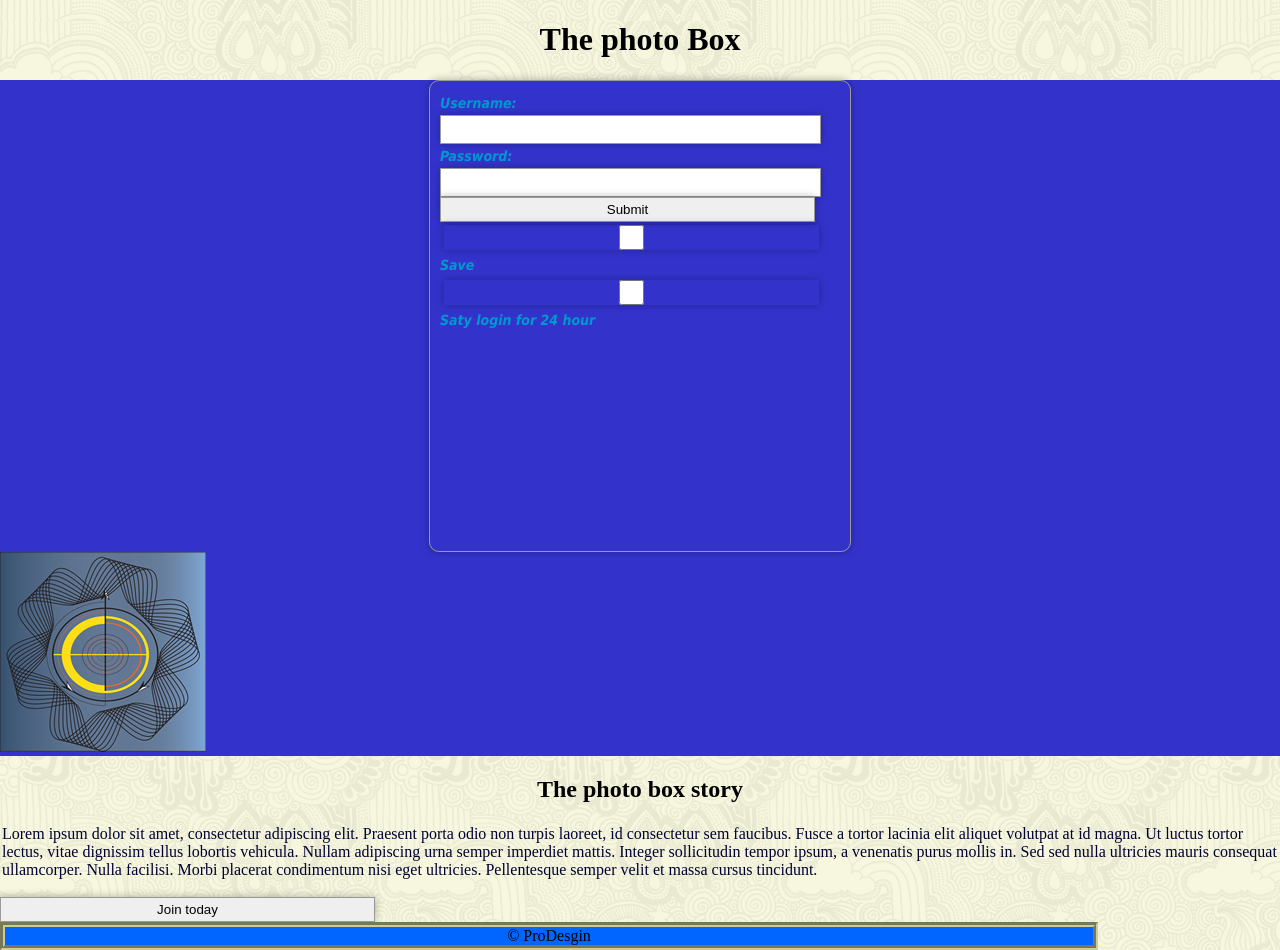
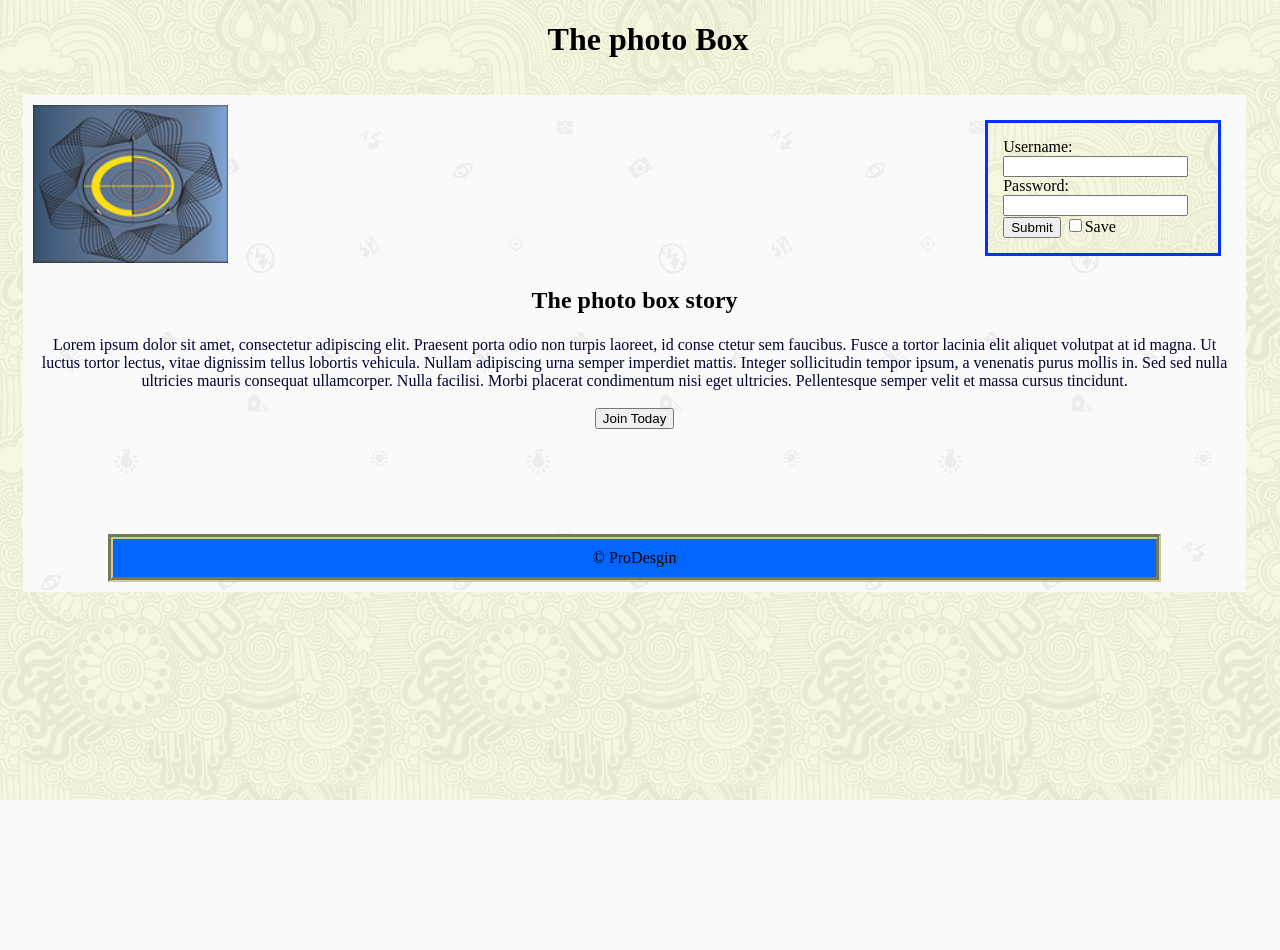
Before and after one commit to mfinning/Finning_Marcus_PWA2, a PHP site: page / in a window 1280 px wide. After the commit the page ends 800 px from the top, so only its background shows below. Run offline with PHP 8.4, Linux system fonts and the light colour scheme; some libraries are stand-ins or nearby versions.

Commit message:
redid forms and css style sheet

```diff
--- a/Finning_Marcus_PWA2_project/admin.html
+++ b/Finning_Marcus_PWA2_project/admin.html
@@ -29,10 +29,12 @@
 </head>
 
 <body>
+<div class="contaner">
 
 <header><img src="images/The-photoboxlogo.jpg" alt="logo">
-
+<div class="logout">
 <button type="button" autofocus>Log Out</button>
+</div>
 		<h1> The Photo Box </h1>
 		<h2> Welcome to photobox admin page</h2>
 </header>
@@ -52,7 +54,7 @@
 
 	<div id="content" style="background-color:#999;height:200px;width:400px;float:left;">
 	Content goes here</div>
-
+</div>
 <footer id="footer" style="background-color:#06F;clear:both;text-align:center;">
 		&copy; ProDesgin</div>
 </footer>
--- a/Finning_Marcus_PWA2_project/css/style.css
+++ b/Finning_Marcus_PWA2_project/css/style.css
@@ -1,32 +1,39 @@
-/*
-Responsive 996px grid system ~ Style CSS.
-Copyright 2013, Josh Cope
-*/
-
 /* =============================================================================
    Site Styles
    ========================================================================== */
 
 
 
-body,html {
-	background-image:url(../images/skulls.png);
-	margin: 0;
-	padding: 0;
+body ,.logon {
+	margin-bottom: 60px;
+	background-image: url(../images/skulls.png);
+	height: 100%;
+	width: 100%;
+	left: auto;
+	top: auto;
+	right: auto;
+	bottom: auto;
+	}
+
+.contaner
+{
+	background: url(../images/photography.png);
+	margin: 15px;
+	padding: 10px;
+	height: 95%;
+	width: 94%;
+	left: 45px;
+	top: 50px;
+	right: 45px;
+	bottom: 50px;
+	clear: both;
+	float: left;
+	position: static;
 
 }
 
 
 
-
-
-footer
-{
-	border:5px #CBCC99 groove;
-	background-color: rgb(119,120,90);
-	width:85%;
-	position: static;
-}
 
 a
 {
@@ -43,17 +50,18 @@ h6
 	color:rgb(0,0,0)
 }
 
+footer
+{
+	border: 5px #CBCC99 groove;
+	background-color: rgb(119,120,90);
+	width: 85%;
+	margin: auto;
+	position: relative;
+	padding: 10px;
+}
 /* =============================================================================
    Page Styles
    ========================================================================== */
-
-logon
- {
-	 float:left:
-	 background-color:rgb(176,147,68);
-	 color:rgb(203,204,153);
- }
-
 
 
 article
@@ -84,14 +92,7 @@ aside
 }
 
 
-header
-{
-	background-color:rgb(51,51,204);
-	position: inherit;
-	margin:auto;
-	alignment-adjust:central;
 
-}
 #link li
 {
 	text-align:center;
@@ -127,60 +128,40 @@ p
  }
 
  /*================== forms =======================================*/
- form    {
-background: -webkit-gradient(linear, bottom, left 175px, from(#CCCCCC), to(#EEEEEE));
-background: -moz-linear-gradient(bottom, #CCCCCC, #EEEEEE 175px);
-margin:auto;
-position:relative;
-width:400px;
-height:450px;
-font-family: Tahoma, Geneva, sans-serif;
-font-size: 14px;
-font-style: italic;
-line-height: 24px;
-font-weight: bold;
-color: #09C;
-text-decoration: none;
--webkit-border-radius: 10px;
--moz-border-radius: 10px;
-border-radius: 10px;
-padding:10px;
-border: 1px solid #999;
-border: inset 1px solid #333;
--webkit-box-shadow: 0px 0px 8px rgba(0, 0, 0, 0.3);
--moz-box-shadow: 0px 0px 8px rgba(0, 0, 0, 0.3);
-box-shadow: 0px 0px 8px rgba(0, 0, 0, 0.3);
+ .logon
+{
+	position: static;
+	z-index: -1;
+	height: 100px;
+	width: 200px;
+	top: 15px;
+	right: 15px;
+	padding: 15px;
+	float: right;
+	border: medium solid #0033FF;
+	visibility: visible;
+	margin: 15px;
+	}
+.logout
+{
+	background: #CCCC66;
 }
-input    {
-width:375px;
-display:block;
-border: 1px solid #999;
-height: 25px;
--webkit-box-shadow: 0px 0px 8px rgba(0, 0, 0, 0.3);
--moz-box-shadow: 0px 0px 8px rgba(0, 0, 0, 0.3);
-box-shadow: 0px 0px 8px rgba(0, 0, 0, 0.3);
+
+.regform
+{
+	padding: 10px;
+	height: 200px;
+	width: 525px;
+	border: 5px solid #0000CC;
+	background: url(../images/techstyle.jpg);
+	position: static;
+	left: 100px;
+	top: inherit;
+	right: 100px;
+	bottom: auto;
+	float: right;
 }
-input.button {
-width:100px;
-position:absolute;
-right:20px;
-bottom:20px;
-background:#09C;
-color:#fff;
-font-family: Tahoma, Geneva, sans-serif;
-height:30px;
--webkit-border-radius: 15px;
--moz-border-radius: 15px;
-border-radius: 15px;
-border: 1p solid #999;
-}
-input.button:hover {
-background:#fff;
-color:#09C;
-}
-textarea:focus, input:focus {
-border: 1px solid #09C;
-}
+
 /*======================================================================
 	Gallery
 =====================================================================*/
@@ -191,43 +172,6 @@ border: 1px solid #09C;
    Media Queries
    ========================================================================== */
 
-/* Tablet Portrait size to Base 996px */
-@media only screen and (min-width: 768px) and (max-width: 995px) {}
-
-/* All Mobile Sizes */
-@media only screen and (max-width: 767px) {}
-
-/* Mobile Landscape Size to Tablet Portrait */
-@media only screen and (min-width: 480px) and (max-width: 767px) {
-	{
-		border:none;
-
-	}
-
-/* Mobile Portrait Size to Mobile Landscape Size */
-@media only screen and (max-width: 479px) {
-	{
-		background:none;
-		border:none;
-
-
-	}
-
-
 /* =============================================================================
    Font-Face
    ========================================================================== */
-/* This is the proper syntax for an @font-face file*/
- @font-face {
-font-family: 'FontName';
-src: url('../fonts/FontName.eot');
-src: url('../fonts/FontName.eot?iefix') format('embedded-opentype'),
-url('../fonts/FontName.woff') format('woff'),
-url('../fonts/FontName.ttf') format('truetype'),
-url('../fonts/FontName.svg#FontName') format('svg');
-font-weight: normal;
-font-style: normal; }
-*/
-.no-js body .contaner .grid_6 h1 {
-	color: rgb(0,0,51);
-}
--- a/Finning_Marcus_PWA2_project/index.html
+++ b/Finning_Marcus_PWA2_project/index.html
@@ -1,4 +1,4 @@
-<!doctype html>
+ <!doctype html>
 
 <!--
 	This is the main index of the application
@@ -11,7 +11,7 @@
 
 <html lang="en">
 <head>
-<meta charset="utf-8">
+<meta charset="UTF-8">
 	<meta http-equiv="X-UA-Compatible" content="IE=edge,chrome=1">
 
 	<title>The photo Box</title>
@@ -32,54 +32,60 @@
 
 
 
+
 <!--- log on form with submit buttion and option to save log on info and or stay log on for 24 hours -->
+
+<header class="main">
+<h1>The photo Box</h1>
+</header>
 <div class="contaner">
-<h1>The photo Box</h1>
-<header class="logon">
-
- <article class="logon">
-
-	<form>
-	 <form name="input" action="demo_form_action.asp" method="get">
+<div class="logon">
+	<form name="input" action="demo_form_action.asp" method="get">
 		Username: <input type="text" name="user">
 		Password: <input type="password" name="pwd">
         <input type="submit" value="Submit">
 	 	<input type="checkbox" name="log on" value="save">Save<br>
-		<input type="checkbox" name="keep log on" value="keep loged on">Saty login for 24 hour<br>
 	</form>
-    <div class="logo">
-<img src="images/The-photoboxlogo.jpg" alt="logo" name="logo" width="206" height="200" id="logo">
 </div>
-  </article>
-</header>
-</section>
-<!-- the join section give you a littil history about us resion why to join the sight with a join us buttion to got the registration page-->
-
-<section class="join">
-
-<h2>The photo box story</h2>
-<p>
-Lorem ipsum dolor sit amet, consectetur adipiscing elit. Praesent porta odio non turpis laoreet, id consectetur sem faucibus. Fusce a tortor lacinia elit aliquet volutpat at id magna. Ut luctus tortor lectus, vitae dignissim tellus lobortis vehicula. Nullam adipiscing urna semper imperdiet mattis. Integer sollicitudin tempor ipsum, a venenatis purus mollis in. Sed sed nulla ultricies mauris consequat ullamcorper. Nulla facilisi. Morbi placerat condimentum nisi eget ultricies. Pellentesque semper velit et massa cursus tincidunt.
-</p>
-<!-- join buttion -->
-<input type="submit" value="Join today">
-</section>
-</div>
-<footer id="footer" style="background-color:#06F;clear:both;text-align:center;">
-		&copy; ProDesgin</footer>
 
 
 
 
+<div class="logo">
+ <img src="images/The-photoboxlogo.jpg" alt="logo" name="logo" width="195" height="158" id="logo">
+</div>
 
 
-	<!-- jquery -->
-	<script src="//ajax.googleapis.com/ajax/libs/jquery/1.11.0/jquery.min.js"></script>
-	<!-- plugins -->
+<div align="left"><!-- the join section give you a littil history about us resion why to join the sight with a join us buttion to got the registration page-->
+</div>
+<div class="join">
 
 
-	<!-- main -->
-	<script type="text/javascript" src="js/main.js"></script>
+<div align="center">
+    <!-- join buttion -->
+    <h2>The photo box story</h2>
+    <div>
+
+    <p>Lorem ipsum dolor sit amet, consectetur adipiscing elit. Praesent porta odio non turpis laoreet, id conse
+   	ctetur sem faucibus. Fusce a tortor lacinia elit aliquet volutpat at id magna. Ut luctus tortor lectus, vitae dignissim tellus lobortis vehicula. Nullam adipiscing urna semper imperdiet mattis. Integer sollicitudin tempor ipsum, a venenatis purus mollis in. Sed sed nulla ultricies mauris consequat ullamcorper. Nulla facilisi. Morbi placerat condimentum nisi eget ultricies. Pellentesque semper velit et massa cursus tincidunt.</p><button type="button">Join Today</button>
+</div>
+
+  <h2 align="center">&nbsp;</h2>
+  <p align="center">&nbsp;</p>
+</div>
+<footer id="footer" style="background-color: #06F; clear: none; text-align: center;">
+		<div align="center">&copy; ProDesgin  </div>
+</footer>
+
+</div>
+
+<!-- jquery -->
+      <script src="//ajax.googleapis.com/ajax/libs/jquery/1.11.0/jquery.min.js"></script>
+      <!-- plugins -->
+      <!-- main -->
+      <script type="text/javascript" src="js/main.js"></script></div>
+
 
 </body>
+
 </html>
```
Also changed, not shown: Finning_Marcus_PWA2_project/registration.html (+23 -15 lines), Finning_Marcus_PWA2_project/images/The-photoboxlogo.jpg.
